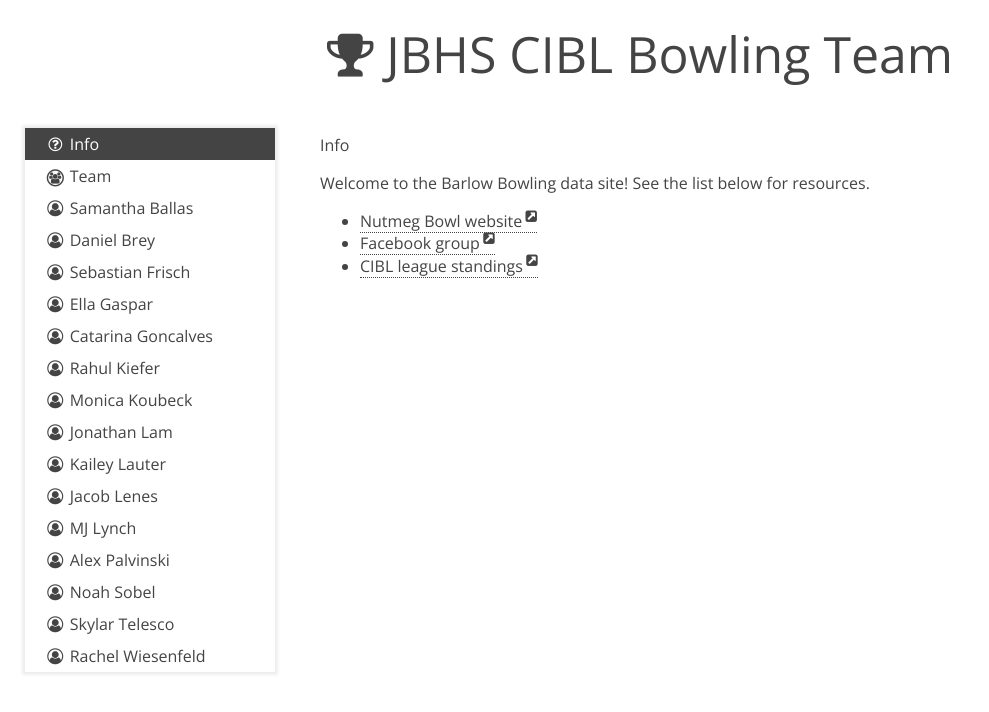
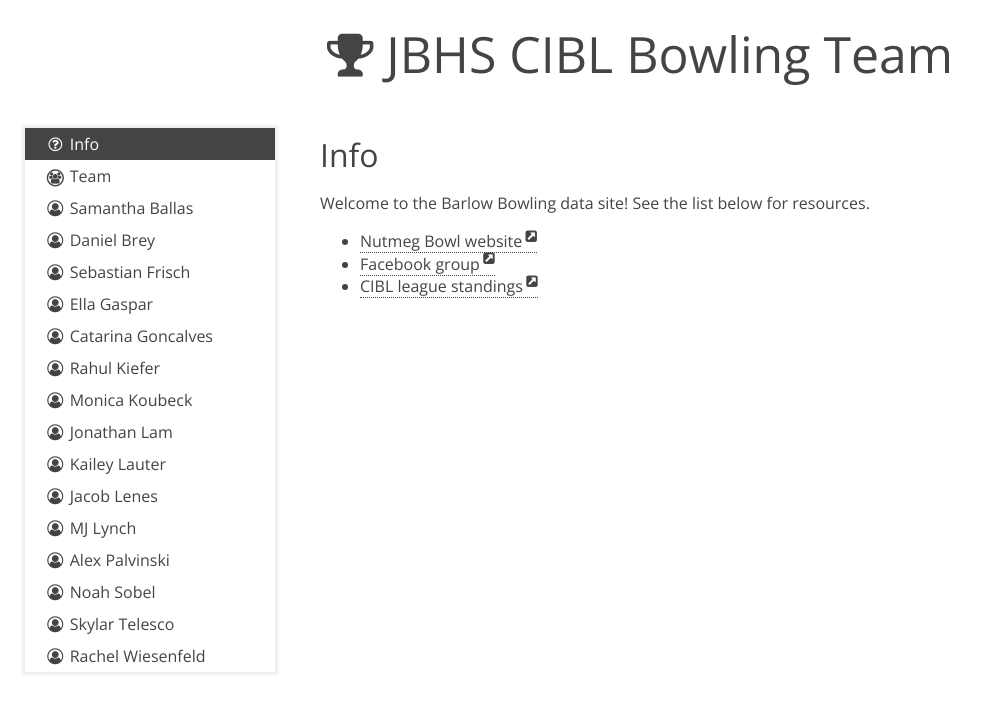
Before and after one commit to barlowbowling/barlowbowling.github.io, a plain HTML site: page index.html in a window 1280 px wide. Both pictures are taken after a click on the element "Info". Shown: the whole page, without its empty margins (0-989 px from the left). Drawn offline with nearby package versions, Linux system fonts and the light colour scheme.

Commit message:
Modified a few styles

```diff
--- a/style.css
+++ b/style.css
@@ -3,6 +3,7 @@
   font-family: 'open sans';
   font-weight: 300;
   font-size: 16px;
+  text-align: justify;
   color: #444444;
 }
 a {
@@ -15,6 +16,15 @@ a::after {
   content: " \f14c";
   font-size: smaller;
   vertical-align: super;
+}
+h1 {
+  font-size: 2em;
+}
+h1, h3 {
+  margin: 10px 0 5px 0;
+}
+h3 {
+  font-size: 1.2em;
 }
 html, body {
   margin: 0;
@@ -38,7 +48,6 @@ select {
   -moz-appearance: none;
   text-indent: 1px;
   text-overflow: "";
-  margin-top: 20px;
 }
 select:hover {
   background-color: white;
@@ -65,8 +74,11 @@ tr:nth-child(odd) {
   border-top: 1px solid #aaaaaa;
   border-bottom: 1px solid #aaaaaa;
 }
-h1, th {
+h1, h3, th {
   font-weight: 400;
+}
+ul {
+  margin: 5px 0;
 }
 #header, #name_tabs, #scores {
   margin: 0;
@@ -79,6 +91,12 @@ h1, th {
   text-align: center;
   user-select: none;
   cursor: default;
+}
+.name_button {
+  cursor: pointer;
+}
+.name_button:hover {
+  text-decoration: underline;
 }
 #name_tabs {
   width: 250px;
@@ -128,7 +146,7 @@ h1, th {
 #scores {
   width: calc(100% - 300px);
   float: right;
-  padding: 15px 20px;
+  padding: 15px 40px 15px 20px;
 }
 #empty_disclaimer {
   font-size: smaller;
```
